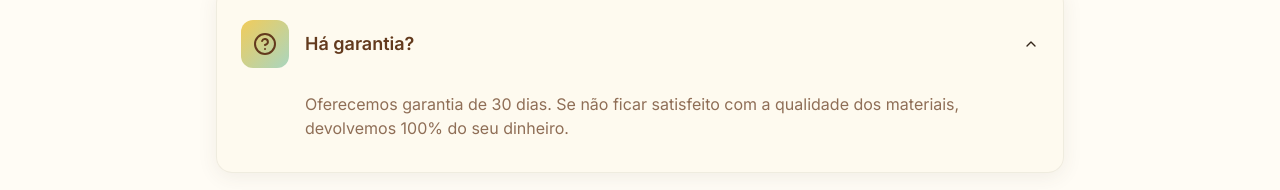
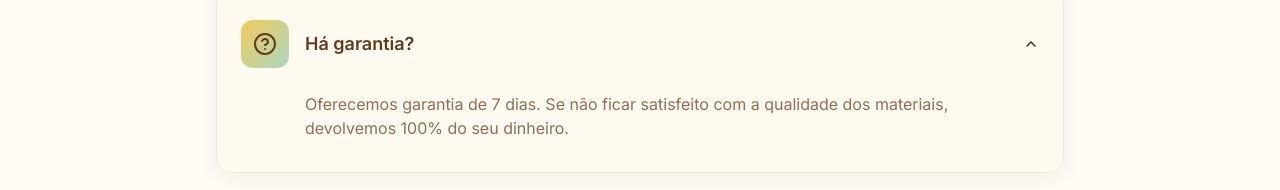
Before and after one commit to PastorEduardo/memoria-oracao-arte, a React (Vite) app: page / in a window 1280 px wide. Both pictures are taken after a click on the button "Há garantia?". Shown: the part 6702-6892 px from the top of the page. Built offline with nearby package versions, Linux system fonts and the light colour scheme; the HTML template or start-up script is replaced by a standard one.

Commit message:
Visual edit in Lovable

```diff
--- a/src/components/FAQSection.tsx
+++ b/src/components/FAQSection.tsx
@@ -113,9 +113,7 @@ const FAQSection = () => {
               </div>
             </AccordionTrigger>
             <AccordionContent className="pb-4 sm:pb-6 pl-10 sm:pl-16 pr-2 sm:pr-4">
-              <p className="text-sm sm:text-base text-muted-foreground leading-relaxed">
-                Oferecemos garantia de 30 dias. Se não ficar satisfeito com a qualidade dos materiais, devolvemos 100% do seu dinheiro.
-              </p>
+              <p className="text-sm sm:text-base text-muted-foreground leading-relaxed">Oferecemos garantia de 7 dias. Se não ficar satisfeito com a qualidade dos materiais, devolvemos 100% do seu dinheiro.</p>
             </AccordionContent>
           </AccordionItem>
         </Accordion>
```
